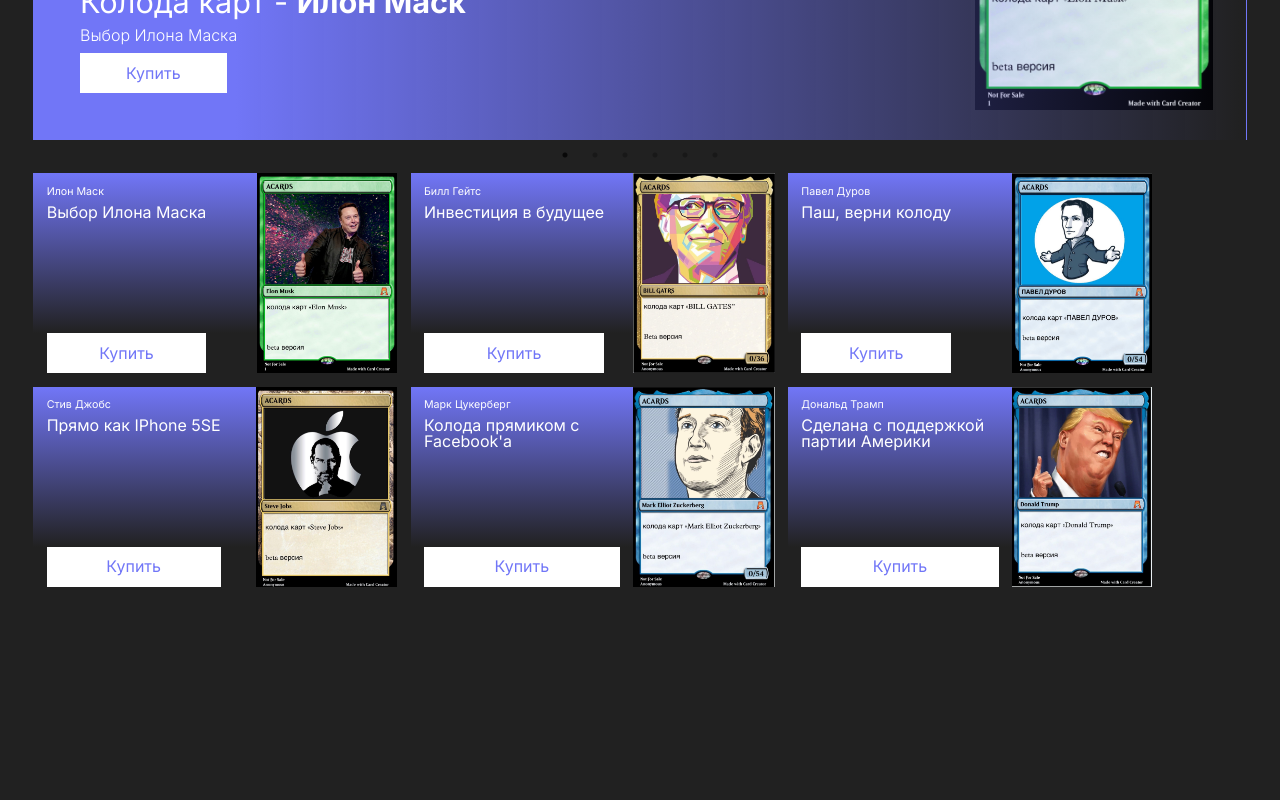
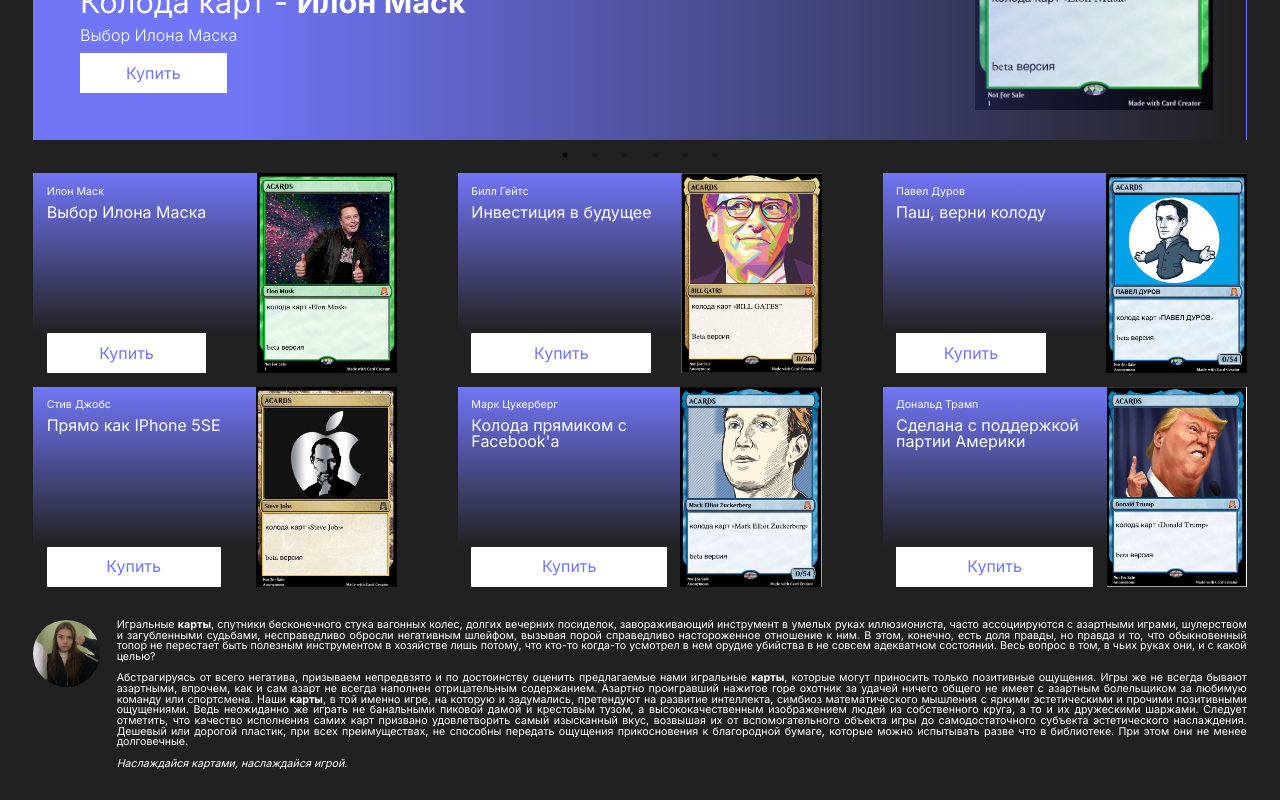
Before and after one commit to Britanskii/acards, a React (Create React App) app: page / in a window 1280 px wide. Shown: the part 316-1116 px from the top of the page. After the commit the page ends 1086 px from the top, so only its background shows below. Built offline with nearby package versions, Linux system fonts and the light colour scheme.

Commit message:
add about block

```diff
--- a/src/App.js
+++ b/src/App.js
@@ -6,6 +6,7 @@ import Header from "./components/header/Header";
 import Slider from "./components/slider/Slider";
 import Wrapper from "./components/wrapper/Wrapper";
 import Buy from "./components/buy/Buy";
+import About from "./components/about/About";
 
 const App = () => {
     return (
@@ -13,6 +14,7 @@ const App = () => {
             <Header/>
             <Slider/>
             <Buy/>
+            <About/>
         </Wrapper>
     )
 }
--- /dev/null
+++ b/src/components/about/About.js
@@ -0,0 +1,25 @@
+import s from "./about.module.sass"
+
+import owner from "../../images/personal/owner.jpg"
+
+const About = () => {
+
+
+    return (
+        <div className={s.about}>
+            <div>
+                <img className={s.about__image} src={owner} />
+            </div>
+            <div className={s.about__message}>
+                Игральные <b>карты</b>, спутники бесконечного стука вагонных колес, долгих вечерних посиделок, завораживающий инструмент в умелых руках иллюзиониста, часто ассоциируются с азартными играми, шулерством и загубленными судьбами, несправедливо обросли негативным шлейфом, вызывая порой справедливо настороженное отношение к ним. В этом, конечно, есть доля правды, но правда и то, что обыкновенный топор не перестает быть полезным инструментом в хозяйстве лишь потому, что кто-то когда-то усмотрел в нем орудие убийства в не совсем адекватном состоянии.
+                Весь вопрос в том, в чьих руках они, и с какой целью? <br/> <br/>
+                Абстрагируясь от всего негатива, призываем непредвзято и по достоинству оценить предлагаемые нами игральные <b>карты</b>, которые могут приносить только позитивные ощущения. Игры же не всегда бывают азартными, впрочем, как и сам азарт не всегда наполнен отрицательным содержанием. Азартно проигравший нажитое горе охотник за удачей ничего общего не имеет с азартным болельщиком за любимую команду или спортсмена.
+                Наши <b>карты</b>, в той именно игре, на которую и задумались, претендуют на развитие интеллекта, симбиоз математического мышления с яркими эстетическими и прочими позитивными ощущениями. Ведь неожиданно же играть не банальными пиковой дамой и крестовым тузом, а высококачественным изображением людей из собственного круга, а то и их дружескими шаржами.
+                Следует отметить, что качество исполнения самих карт призвано удовлетворить самый изысканный вкус, возвышая их от вспомогательного объекта игры до самодостаточного субъекта эстетического наслаждения. Дешевый или дорогой пластик, при всех преимуществах, не способны передать ощущения прикосновения к благородной бумаге, которые можно испытывать разве что в библиотеке. При этом они не менее долговечные.
+                <br/><br/> <i>Наслаждайся картами, наслаждайся игрой</i>.
+            </div>
+        </div>
+    )
+}
+
+export default About
--- /dev/null
+++ b/src/components/about/about.module.sass
@@ -0,0 +1,17 @@
+@use "../../styles/functions"
+@use "../../styles/fontSizes"
+
+.about
+    display: flex
+    gap: functions.toRem(10)
+    margin-top: functions.toRem(50)
+    &__image
+        margin-right: functions.toRem(15)
+        width: functions.toRem(100)
+        height: functions.toRem(100)
+        border-radius: 50%
+        display: block
+        object-fit: cover
+    &__message
+        text-align: justify
+        font-size: fontSizes.$default
--- a/src/components/buy/buy.module.sass
+++ b/src/components/buy/buy.module.sass
@@ -3,6 +3,7 @@
 .buy
     margin-top: functions.toRem(50)
     display: grid
+    justify-content: space-between
     grid-template-columns: 30% 30% 30%
-    grid-template-rows: functions.toRem(300) functions.toRem(300) functions.toRem(300)
+    grid-template-rows: functions.toRem(300) functions.toRem(300)
     grid-gap: functions.toRem(20)
```
Also changed, not shown: src/images/personal/owner.jpg (added).
